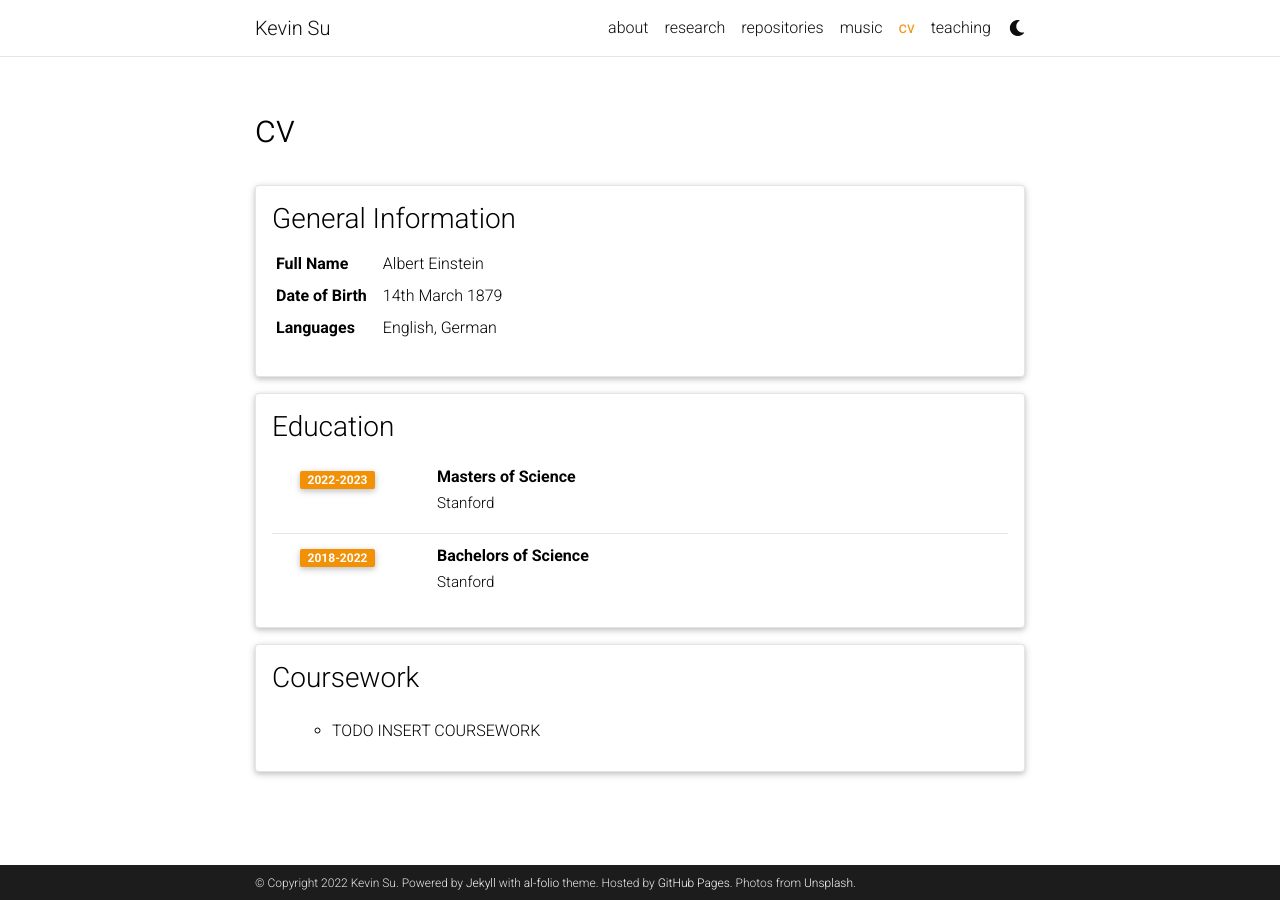
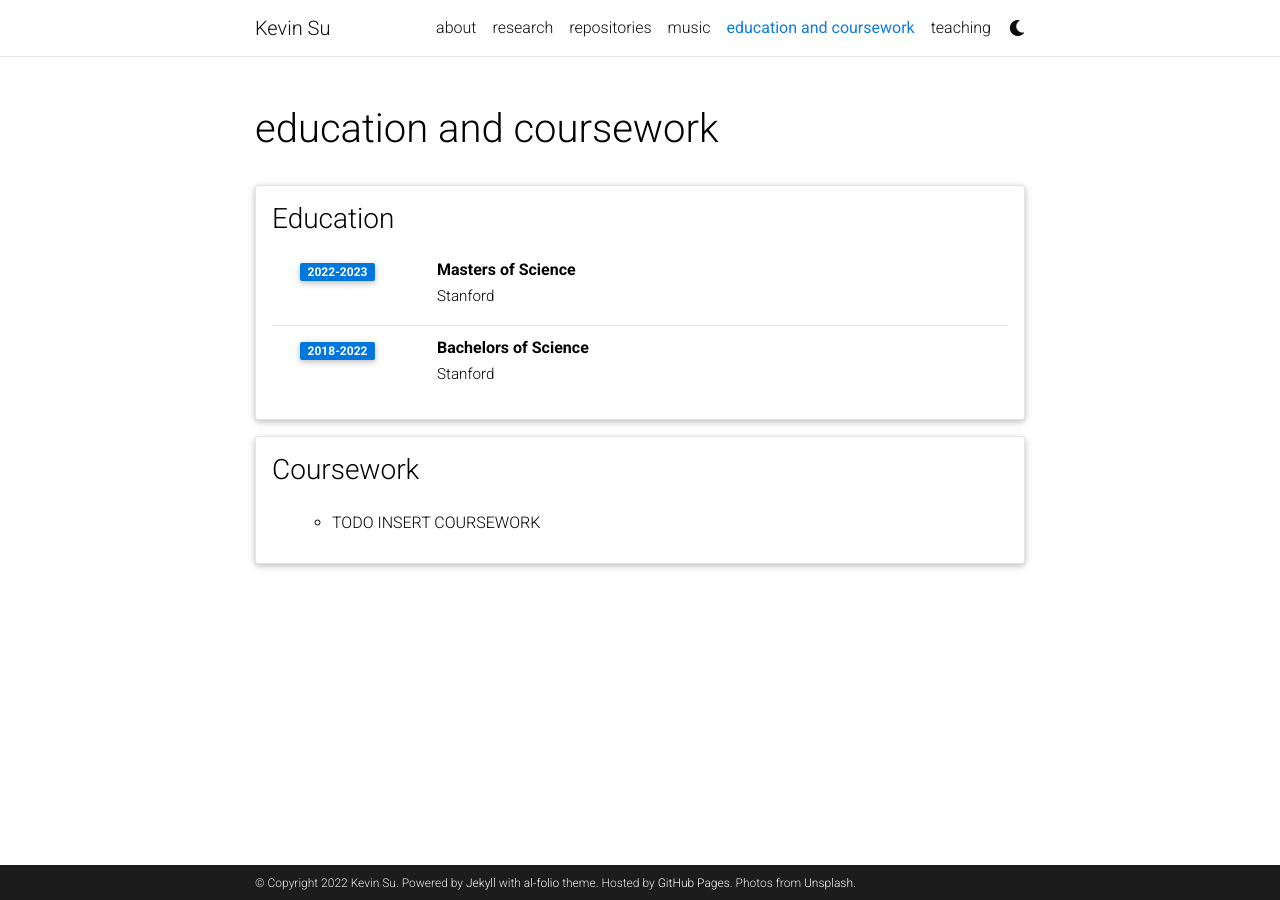
Before and after one commit to kevin20841/kevin20841.github.io, a Jekyll site: the page built from _pages/cv.md, in a window 1280 px wide. Built offline with Jekyll 4.4.1, drawn with Linux system fonts in a browser that asks for light colours; comment, search, counter and statistics services are not loaded; a style sheet for code colours, icons or effects is not loaded.

Commit message:
Update theme + cv

```diff
--- a/_data/cv.yml
+++ b/_data/cv.yml
@@ -1,13 +1,3 @@
-- title: General Information
-  type: map
-  contents:
-    - name: Full Name
-      value: Albert Einstein
-    - name: Date of Birth
-      value: 14th March 1879
-    - name: Languages
-      value: English, German
-
 - title: Education
   type: time_table
   contents:
--- a/_pages/cv.md
+++ b/_pages/cv.md
@@ -1,7 +1,7 @@
 ---
 layout: cv
-permalink: /cv/
-title: cv
+permalink: /coursework/
+title: education and coursework
 nav: true
 nav_order: 5
 cv_pdf:
--- a/_sass/_themes.scss
+++ b/_sass/_themes.scss
@@ -7,8 +7,8 @@
   --global-code-bg-color: #{$code-bg-color-light};
   --global-text-color: #{$black-color};
   --global-text-color-light: #{$grey-color};
-  --global-theme-color: #{$orange-color};
-  --global-hover-color: #{$orange-color};
+  --global-theme-color: #{$blue-color};
+  --global-hover-color: #{$blue-color};
   --global-footer-bg-color: #{$grey-color-dark};
   --global-footer-text-color: #{$grey-color-light};
   --global-footer-link-color: #{$white-color};
```
